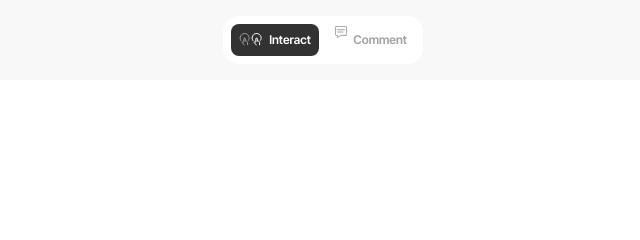
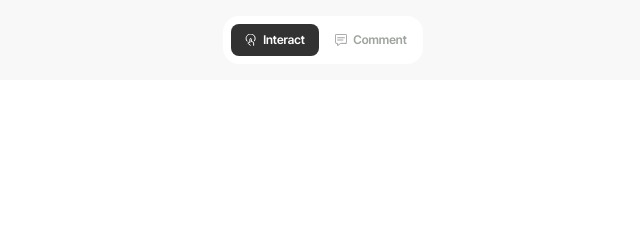
Before and after one commit to mattatgit/dialogue, a website with bundled scripts: page prototype.html in a window 1280 px wide. Shown: the top 240 px of the page, 317-957 px from the left. Built offline with nearby package versions, Linux system fonts and the light colour scheme.

Commit message:
polish: match Figma switch icon geometry

```diff
--- a/css/prototype-review.css
+++ b/css/prototype-review.css
@@ -4,7 +4,7 @@
 .review-crumb{position:absolute;left:48px;top:0;height:48px;max-width:40%;display:flex;align-items:center;gap:3px;white-space:nowrap;font-weight:600;overflow:hidden}
 .review-crumb a,.review-crumb>span:not(:last-child){color:var(--mid)}.review-crumb>span:last-child{overflow:hidden;text-overflow:ellipsis}.review-crumb a:hover{color:var(--ink)}
 .review-mode-switch{position:absolute;left:50%;transform:translateX(-50%);width:200px;height:48px;padding:8px;display:flex;align-items:center;gap:8px;background:white;border-radius:16px;z-index:1}
-.review-mode-switch button{width:88px;height:32px;flex:0 0 88px;border:0;border-radius:8px;background:transparent;color:var(--mid);padding:8px;gap:6px;font-size:12px;font-weight:600}.review-mode-switch button .icon{width:12px;height:12px}.review-mode-switch button[aria-pressed=true]{background:#323232;color:white}
+.review-mode-switch button{width:88px;height:32px;flex:0 0 88px;border:0;border-radius:8px;background:transparent;color:var(--mid);padding:8px;gap:6px;font-size:12px;font-weight:600}.review-mode-switch button[aria-pressed=true]{background:#323232;color:white}.mode-icon{position:relative;display:block;flex:0 0 12px;width:12px;height:12px}.mode-icon img{position:absolute;left:0;top:50%;display:block;max-width:none;transform:translateY(-50%)}.interact-icon img{width:12px;height:13px}.comment-icon img{width:12px;height:12px}.mode-icon-active{opacity:0}.review-mode-switch button[aria-pressed=true] .mode-icon-inactive{opacity:0}.review-mode-switch button[aria-pressed=true] .mode-icon-active{opacity:1}
 .review-top-actions{position:absolute;right:8px;top:8px;display:flex;gap:10px}.reload-icon{color:var(--ink)}[data-reload].has-update .reload-icon{color:var(--green)}
 .review-canvas{position:absolute;inset:80px 8px 8px;background:white;border-radius:16px;overflow:hidden;transition:left 100ms ease-out,bottom 100ms ease-out;will-change:left,bottom}.review-view[data-mode=comment] .review-canvas{left:280px}
 .review-scroll{position:absolute;inset:0;overflow:auto;overscroll-behavior:contain}.review-plane{position:relative;min-width:100%;min-height:100%}
```
